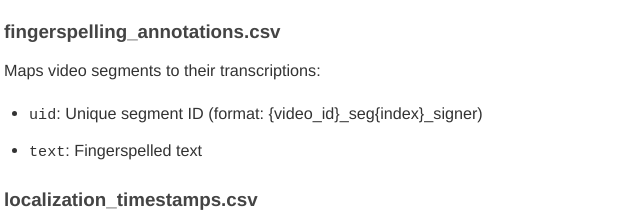
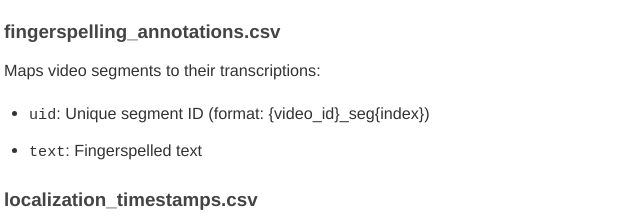
Before and after one commit to Kirandevraj/ISL-Fingerspelling, a plain HTML site: page index.html in a window 1280 px wide. Shown: the part 1651-1873 px from the top of the page, 161-801 px from the left. Drawn offline with Linux system fonts and the light colour scheme.

Commit message:
update
Updated the format description for the unique segment ID in fingerspelling_annotations.csv.

```diff
--- a/index.html
+++ b/index.html
@@ -360,7 +360,7 @@
             <h3>fingerspelling_annotations.csv</h3>
             <p>Maps video segments to their transcriptions:</p>
             <ul>
-                <li><code>uid</code>: Unique segment ID (format: {video_id}_seg{index}_signer)</li>
+                <li><code>uid</code>: Unique segment ID (format: {video_id}_seg{index})</li>
                 <li><code>text</code>: Fingerspelled text</li>
             </ul>
 
```
